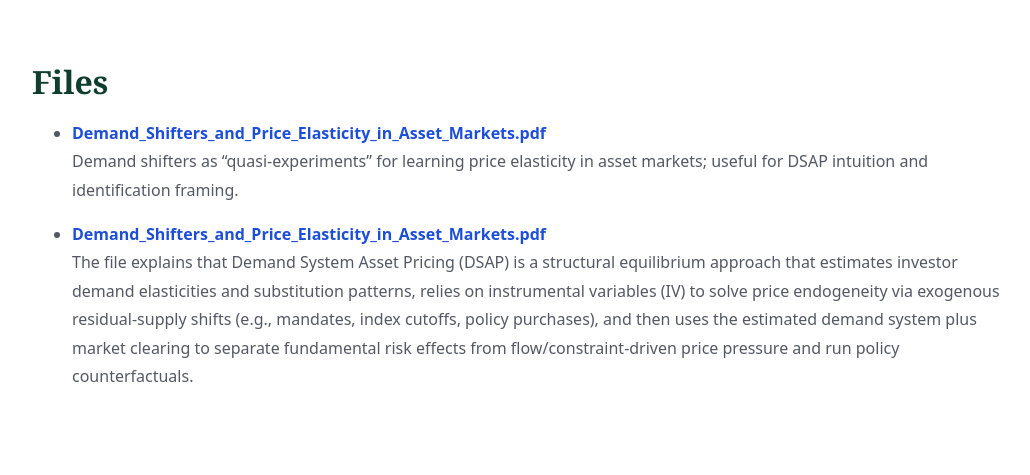
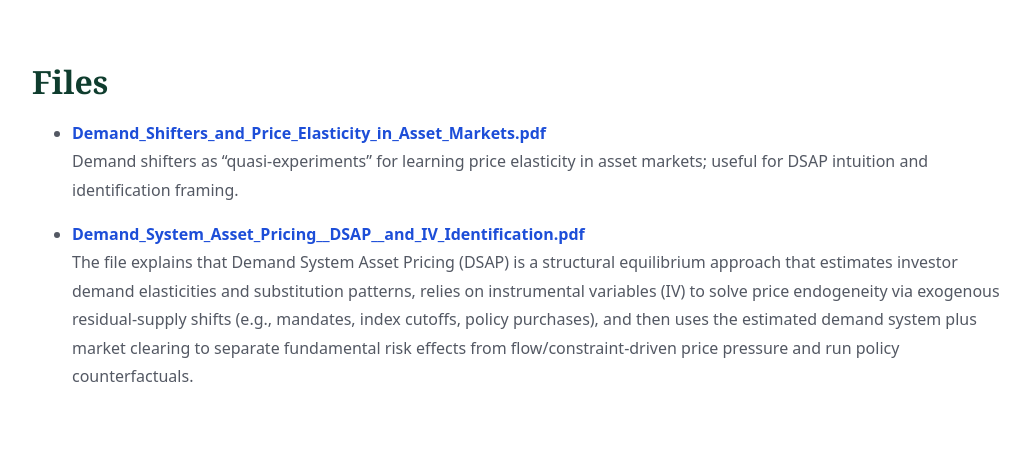
Before and after one commit to yaxinzn/study-archive, a Jekyll site: the page built from materials/intuitions/index.md, in a window 1280 px wide. Shown: the part 472-947 px from the top of the page, without its empty margins (118-1148 px from the left). Built offline with Jekyll 4.4.1, drawn with Linux system fonts in a browser that asks for light colours.

Commit message:
Add Demand System Asset Pricing document to index
Updated the list of files to include a new document on Demand System Asset Pricing.

```diff
--- a/materials/intuitions/index.md
+++ b/materials/intuitions/index.md
@@ -10,5 +10,5 @@ hero_desc: DSAP-style intuitions, demand shifters, price elasticity, and identif
 - **[Demand_Shifters_and_Price_Elasticity_in_Asset_Markets.pdf](Demand_Shifters_and_Price_Elasticity_in_Asset_Markets.pdf)**
   Demand shifters as “quasi-experiments” for learning price elasticity in asset markets; useful for DSAP intuition and identification framing.
 
-- **[Demand_Shifters_and_Price_Elasticity_in_Asset_Markets.pdf](Demand_Shifters_and_Price_Elasticity_in_Asset_Markets.pdf)**
+- **[Demand_System_Asset_Pricing__DSAP__and_IV_Identification.pdf](Demand_System_Asset_Pricing__DSAP__and_IV_Identification.pdf)**
 The file explains that Demand System Asset Pricing (DSAP) is a structural equilibrium approach that estimates investor demand elasticities and substitution patterns, relies on instrumental variables (IV) to solve price endogeneity via exogenous residual-supply shifts (e.g., mandates, index cutoffs, policy purchases), and then uses the estimated demand system plus market clearing to separate fundamental risk effects from flow/constraint-driven price pressure and run policy counterfactuals.
```
